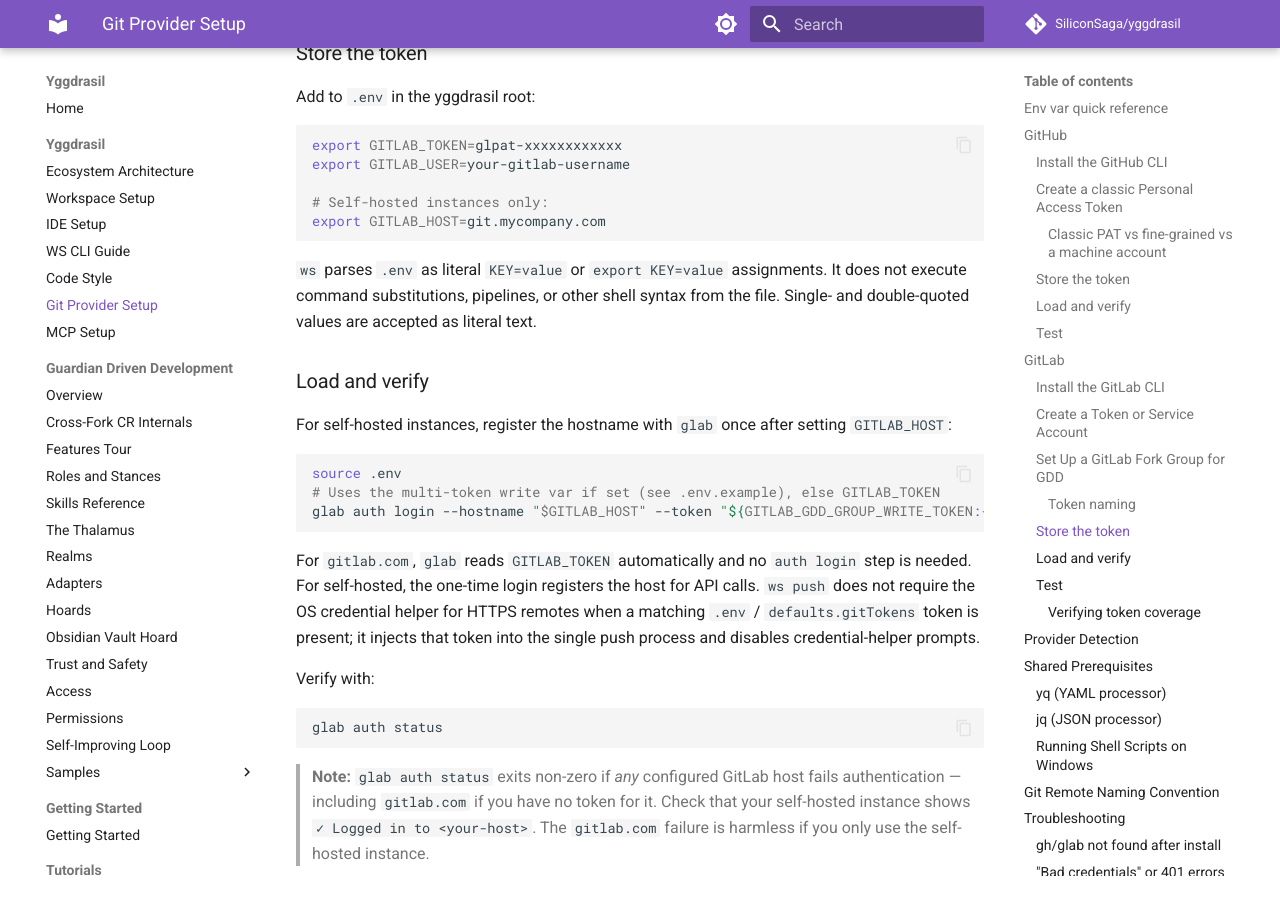
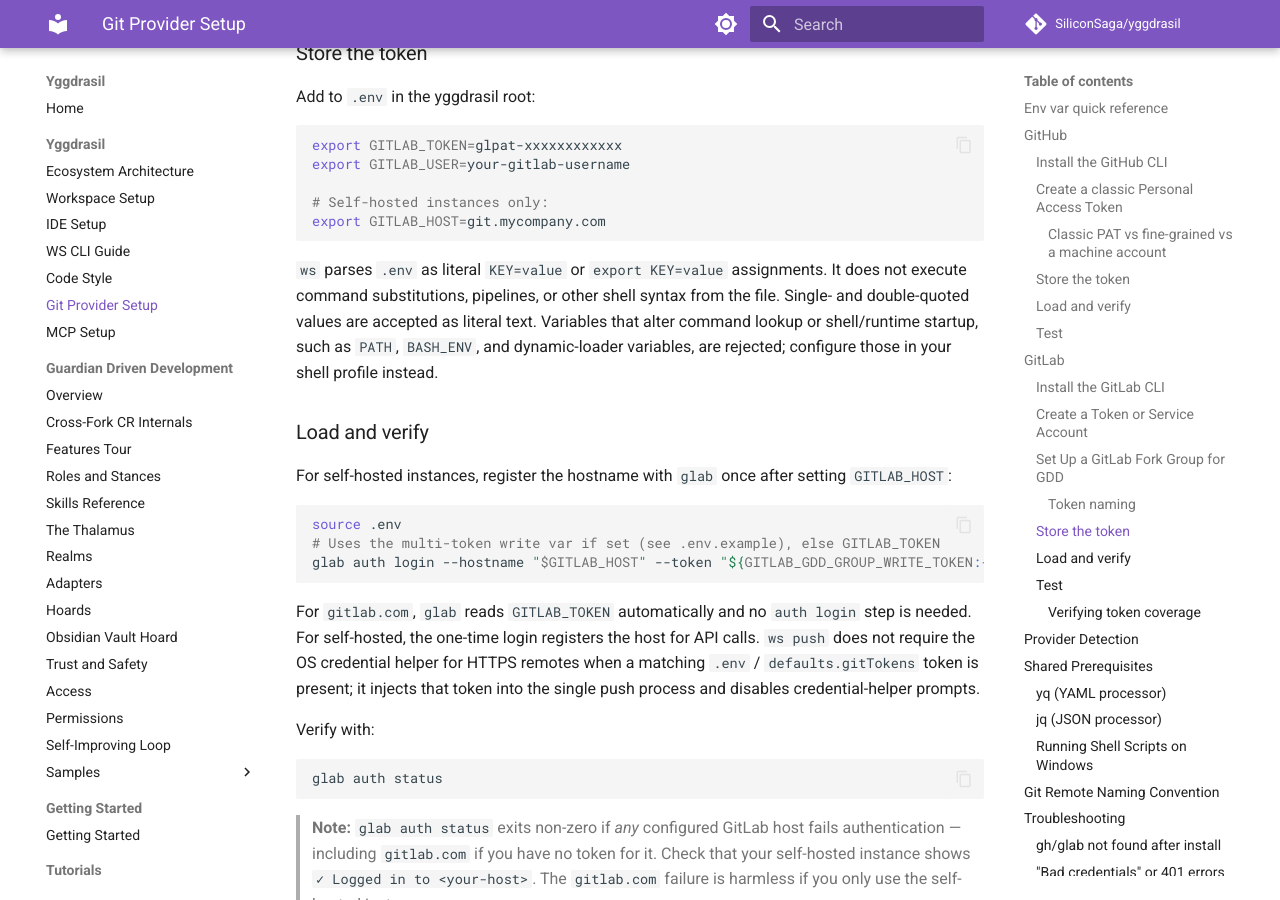
Before and after one commit to SiliconSaga/yggdrasil, an MkDocs documentation site: the page built from docs/git-provider-setup.md, in a window 1280 px wide and 900 px high, scrolled down 8178 px. Built offline with MkDocs 1.6.1 and Material for MkDocs 9.7.7, drawn with Linux system fonts in a browser that asks for light colours; comment, search, counter and statistics services are not loaded.

Commit message:
fix(security): address workspace hardening review
Protect literal dotenv loading from command-environment overrides by rejecting shell startup, command lookup, and dynamic-loader variables. Document that boundary alongside the existing trusted-workspace model.

Keep `ws gitlab-auth --status` diagnostic by reporting invalid token aliases per entry and continuing through the remaining configured slots.

Encode GitHub branch refs as jq data before filtering paginated push events so quote-bearing branch names cannot alter the filter expression.

Add regression coverage for reserved and empty dotenv values, resilient token status, quoted GitHub branches, and rejected realm-name injection attempts.

Co-Authored-By: Codex GPT-5 <noreply@openai.com>

````diff
--- a/docs/git-provider-setup.md
+++ b/docs/git-provider-setup.md
@@ -258,7 +258,7 @@ export GITLAB_USER=your-gitlab-username
 export GITLAB_HOST=git.mycompany.com
 ```
 
-`ws` parses `.env` as literal `KEY=value` or `export KEY=value` assignments. It does not execute command substitutions, pipelines, or other shell syntax from the file. Single- and double-quoted values are accepted as literal text.
+`ws` parses `.env` as literal `KEY=value` or `export KEY=value` assignments. It does not execute command substitutions, pipelines, or other shell syntax from the file. Single- and double-quoted values are accepted as literal text. Variables that alter command lookup or shell/runtime startup, such as `PATH`, `BASH_ENV`, and dynamic-loader variables, are rejected; configure those in your shell profile instead.
 
 ### Load and verify
 
````
Also changed, not shown: SECURITY.md (+3 -3 lines), 7 other files.
